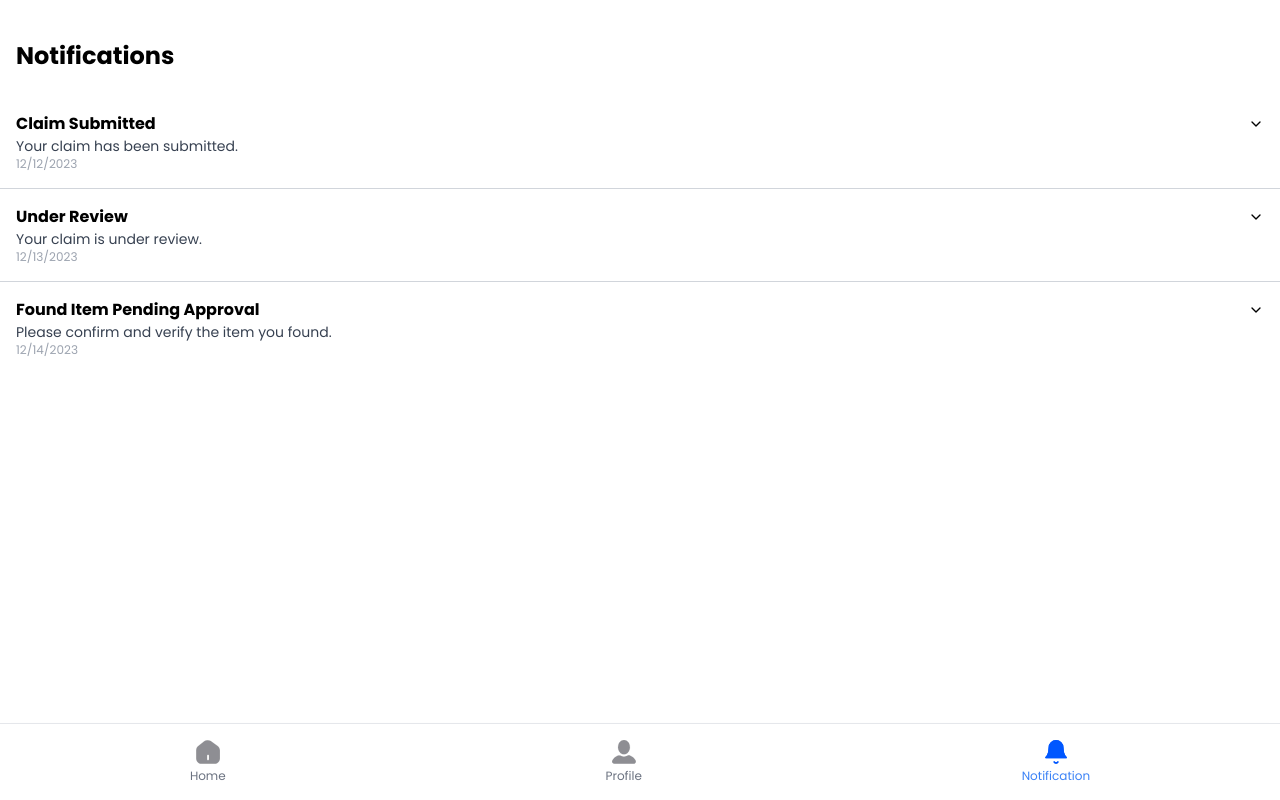
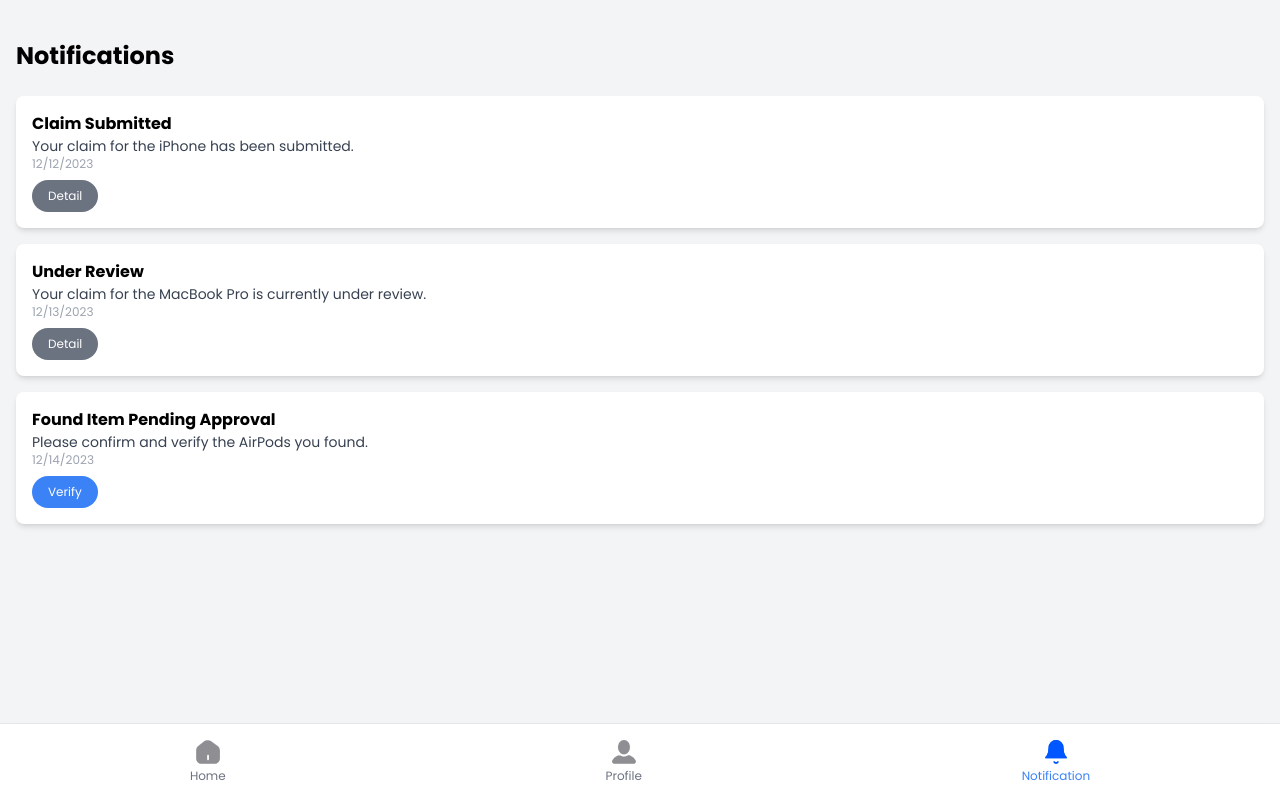
Before and after one commit to Juwono136/lost_and_found_app, a React (Vite) app in the folder client/: page /notifications in a window 1280 px wide. Built offline with nearby package versions, Linux system fonts and the light colour scheme.

Commit message:
minor edits

```diff
--- a/client/src/components/ItemsCardComponent.jsx
+++ b/client/src/components/ItemsCardComponent.jsx
@@ -5,7 +5,7 @@ import LocationIcon from "../assets/location-icon.svg";
 import ClaimItemModal from "./ClaimItemModal";
 import VerifyItemModal from "./VerifyItemModal";
 
-const ItemsCardComponent = ({ item }) => {
+const ItemsCardComponent = ({ item, showDetailButton }) => {
   const [isClaimModalVisible, setIsClaimModalVisible] = useState(false);
   const [isVerifyModalVisible, setIsVerifyModalVisible] = useState(false);
   const navigate = useNavigate(); // Initialize useNavigate
@@ -92,13 +92,15 @@ const ItemsCardComponent = ({ item }) => {
           </div>
         </div>
 
-        {/* Detail Button */}
+        {/* Detail Button (only appears if showDetailButton is true) */}
+        {showDetailButton && (
           <button
             onClick={() => handleDetailClick(item.id)}
             className="text-xs font-bold px-4 py-2 bg-gray-500 text-white text-base rounded-full"
           >
             Detail
           </button>
+        )}
       </div>
 
       {/* Claim Item Modal */}
--- a/client/src/screens/user/ClaimedItemsScreen.jsx
+++ b/client/src/screens/user/ClaimedItemsScreen.jsx
@@ -1,6 +1,7 @@
 import React from "react";
 import { useNavigate } from "react-router-dom";
 import ItemsCardComponent from "../../components/ItemsCardComponent";
+import BackArrowIcon from "../../assets/back-arrow-icon.svg";
 
 const ClaimedItemsScreen = () => {
   const navigate = useNavigate();
@@ -30,15 +31,18 @@ const ClaimedItemsScreen = () => {
     // Add more claimed items as needed
   ];
 
-  // Function to handle navigation to the status page for the claimed item
-  const handleItemClick = (itemId) => {
-    navigate(`/status/${itemId}`);
-  };
-
   return (
     <div className="min-h-screen bg-gray-100 p-6">
-      {/* Title */}
-      <h1 className="text-2xl font-bold mb-6">Claimed Items</h1>
+      {/* Back Arrow and Title */}
+      <div className="flex items-center mb-6">
+        <img
+          src={BackArrowIcon}
+          alt="Back"
+          className="w-6 h-6 cursor-pointer mr-4"
+          onClick={() => navigate(-1)} // Go back to the previous page
+        />
+        <h1 className="text-2xl font-bold">Claimed Items</h1>
+      </div>
 
       {/* Claimed Items */}
       <div className="grid grid-cols-1 gap-4">
@@ -47,7 +51,7 @@ const ClaimedItemsScreen = () => {
             <ItemsCardComponent
               key={item.id}
               item={item}
-              onClick={() => handleItemClick(item.id)}
+              showDetailButton={true} // Pass true to show the Detail button
             />
           ))
         ) : (
--- a/client/src/screens/user/FoundItemsScreen.jsx
+++ b/client/src/screens/user/FoundItemsScreen.jsx
@@ -1,7 +1,11 @@
 import React, { useState } from "react";
+import { useNavigate } from "react-router-dom";
 import ItemsCardComponent from "../../components/ItemsCardComponent";
+import BackArrowIcon from "../../assets/back-arrow-icon.svg";
 
 const FoundItemsScreen = () => {
+  const navigate = useNavigate();
+
   const dummyItems = [
     {
       id: 1,
@@ -32,7 +36,17 @@ const FoundItemsScreen = () => {
 
   return (
     <div className="p-6">
-      <h2 className="text-2xl font-bold mb-4">Found Items</h2>
+      {/* Back Arrow and Title */}
+      <div className="flex items-center mb-6">
+        <img
+          src={BackArrowIcon}
+          alt="Back"
+          className="w-6 h-6 cursor-pointer mr-4"
+          onClick={() => navigate(-1)} // Go back to the previous page
+        />
+        <h1 className="text-2xl font-bold">Found Items</h1>
+      </div>
+
       <div className="space-y-4">
         {dummyItems.map((item) => (
           <ItemsCardComponent
--- a/client/src/screens/user/NotificationPage.jsx
+++ b/client/src/screens/user/NotificationPage.jsx
@@ -1,48 +1,77 @@
-import React, { useState } from "react";
+import React, { useState, useEffect } from "react";
 import { useNavigate } from "react-router-dom";
-import ProgressBar from "../../components/ProgressBarComponent";
 import NavigationBar from "../../components/NavigationBar";
-import ChevronDownIcon from "../../assets/chevron-down-icon.svg";
-import ChevronUpIcon from "../../assets/chevron-up-icon.svg";
 import VerifyItemModal from "../../components/VerifyItemModal"; // Import the VerifyItemModal
 
 const NotificationPage = () => {
-  const [expandedNotification, setExpandedNotification] = useState(null);
+  const [notifications, setNotifications] = useState([]);
   const [isVerifyModalVisible, setIsVerifyModalVisible] = useState(false); // Track modal visibility
   const [selectedItemId, setSelectedItemId] = useState(null); // Track selected item for verification
   const navigate = useNavigate();
 
-  const notifications = [
+  // Notification Types Map
+  const notificationTypes = {
+    claimSubmitted: {
+      title: "Claim Submitted",
+      message: "Your claim for the item has been submitted.",
+    },
+    underReview: {
+      title: "Under Review",
+      message: "Your claim for the item is currently under review.",
+    },
+    itemFoundPendingApproval: {
+      title: "Found Item Pending Approval",
+      message: "Please confirm and verify the item you found.",
+    },
+  };
+
+  // Simulate fetching notifications data (you can replace this with a real API call)
+  useEffect(() => {
+    const fetchNotifications = async () => {
+      // Simulated fetch call
+      const response = await new Promise((resolve) =>
+        setTimeout(() => {
+          resolve([
             {
               id: 1,
-      type: "claim",
-      title: "Claim Submitted",
-      message: "Your claim has been submitted.",
+              type: "claimSubmitted",
+              itemName: "iPhone",
+              status: "waiting",
               date: "12/12/2023",
-      status: 0,
+              itemId: 1, // Item identifier
             },
             {
               id: 2,
-      type: "claim",
-      title: "Under Review",
-      message: "Your claim is under review.",
+              type: "underReview",
+              itemName: "MacBook Pro",
+              status: "under review",
               date: "12/13/2023",
-      status: 1,
+              itemId: 2,
             },
             {
               id: 3,
-      type: "founder",
-      title: "Found Item Pending Approval",
-      message: "Please confirm and verify the item you found.",
+              type: "itemFoundPendingApproval",
+              itemName: "AirPods",
+              status: "waiting for approval",
               date: "12/14/2023",
               itemId: 101,
             },
-  ];
+          ]);
+        }, 100)
+      );
 
-  const toggleExpand = (id) => {
-    setExpandedNotification(expandedNotification === id ? null : id);
+      setNotifications(response); // Set the fetched notifications
     };
 
+    fetchNotifications();
+  }, []);
+
+  // Function to handle the "Detail" button click
+  const handleDetailClick = (itemId) => {
+    navigate(`/status/${itemId}`);
+  };
+
+  // Function to handle item approval for founders
   const handleApproveItem = (itemId) => {
     setSelectedItemId(itemId);
     setIsVerifyModalVisible(true); // Show the modal when the button is clicked
@@ -54,60 +83,66 @@ const NotificationPage = () => {
   };
 
   return (
-    <div className="min-h-screen bg-white">
+    <div className="min-h-screen bg-gray-100">
       <h1 className="text-2xl font-bold mb-6 pt-10 px-4">Notifications</h1>
 
-      <ul className="divide-y divide-gray-300">
-        {notifications.map((notification) => (
-          <li key={notification.id} className="cursor-pointer">
+      <div className="px-4 space-y-4">
+        {notifications.map((notification) => {
+          const notificationType = notificationTypes[notification.type];
+
+          return (
             <div
-              className="flex flex-col p-4"
-              onClick={() => toggleExpand(notification.id)}
+              key={notification.id}
+              className="bg-white rounded-lg shadow-md p-4 relative flex flex-col"
             >
-              <div className="flex justify-between items-center">
-                <h3 className="text-md font-bold">{notification.title}</h3>
-                <img
-                  src={
-                    expandedNotification === notification.id
-                      ? ChevronUpIcon
-                      : ChevronDownIcon
-                  }
-                  alt="Chevron"
-                  className="w-4 h-4"
-                />
+              <div className="flex justify-between items-start">
+                {/* Notification Title */}
+                <h3 className="text-md font-bold">{notificationType.title}</h3>
               </div>
 
-              <p className="text-sm text-gray-700">{notification.message}</p>
+              {/* Notification Message */}
+              <p className="text-sm text-gray-700">
+                {notificationType.message.replace(
+                  "item",
+                  notification.itemName
+                )}
+              </p>
+
+              {/* Notification Date */}
               <p className="text-xs text-gray-400">{notification.date}</p>
 
-              {expandedNotification === notification.id && (
-                <div className="mt-4">
-                  {notification.type === "claim" ? (
-                    <div className="flex justify-center">
-                      <ProgressBar currentStatus={notification.status} />
+              {/* Spacer div to push button to the bottom */}
+              <div className="flex-grow" />
+
+              {/* Detail or Verify Button */}
+              {notification.type === "claimSubmitted" ||
+              notification.type === "underReview" ? (
+                <div className="flex justify-start">
+                  <button
+                    className="mt-2 px-4 py-2 text-xs bg-gray-500 text-white rounded-full"
+                    onClick={() => handleDetailClick(notification.itemId)}
+                  >
+                    Detail
+                  </button>
                 </div>
               ) : (
-                    <div className="flex justify-center">
+                <div className="flex justify-start">
                   <button
-                        className="px-4 py-2 bg-blue-500 text-white rounded-lg"
-                        onClick={(e) => {
-                          e.stopPropagation();
-                          handleApproveItem(notification.itemId);
-                        }}
+                    className="mt-2 px-4 py-2 text-xs bg-blue-500 text-white rounded-full"
+                    onClick={() => handleApproveItem(notification.itemId)}
                   >
-                        Verify and Approve
+                    Verify
                   </button>
                 </div>
               )}
             </div>
-              )}
+          );
+        })}
       </div>
-          </li>
-        ))}
-      </ul>
 
       <NavigationBar activeTab="notifications" />
 
+      {/* Verify Item Modal */}
       {isVerifyModalVisible && (
         <VerifyItemModal
           isVisible={isVerifyModalVisible}
```
Also changed, not shown: client/src/components/ClaimItemModal.jsx (+9 -13 lines). Lines whose indentation alone changed are shown as unchanged.
